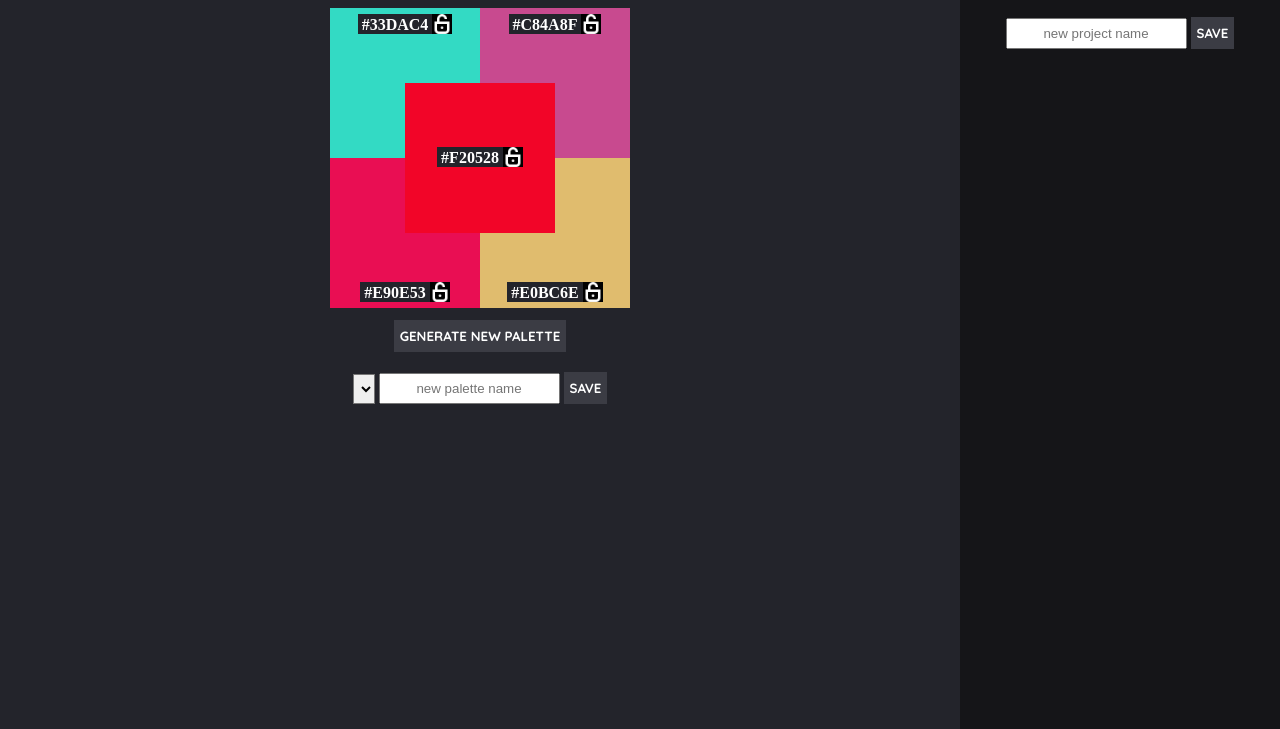
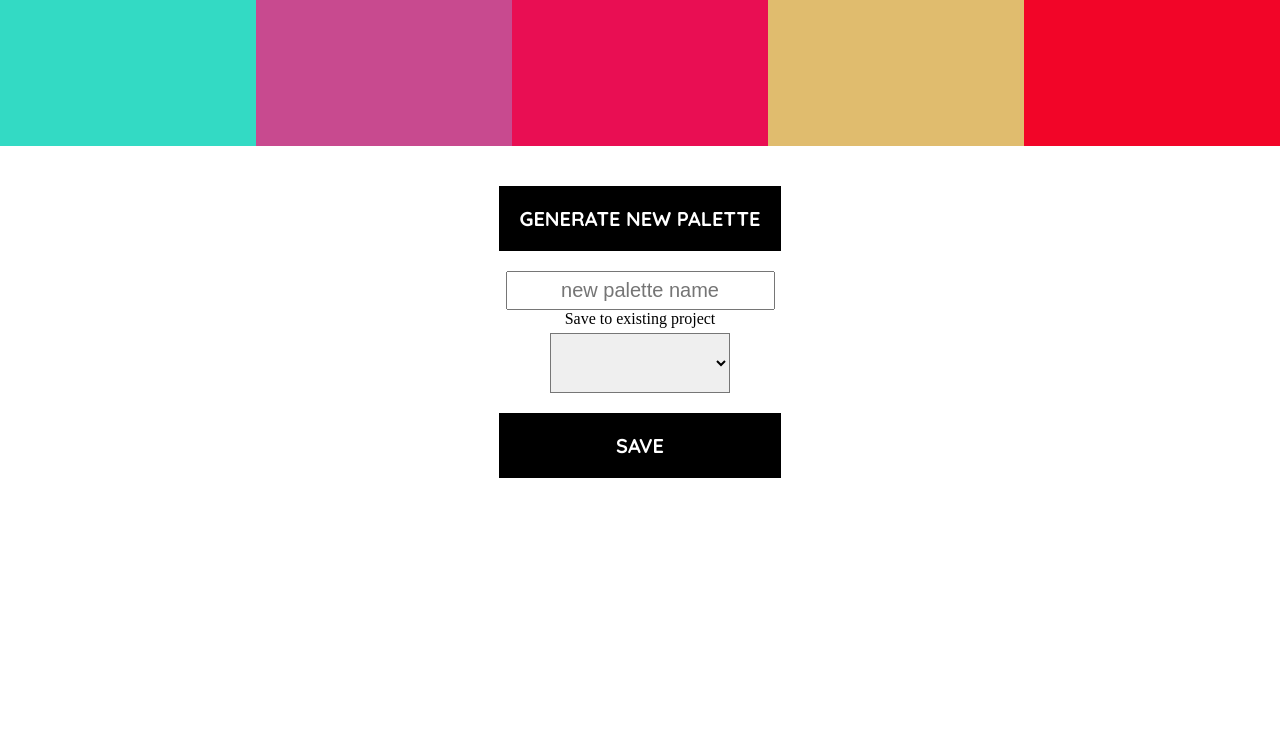
Before and after one commit to NikBorn/mod4-Palette-Picker, a website: page public/index.html in a window 1280 px wide. Shown: the part 71-800 px from the top of the page. Drawn offline with nearby package versions, Linux system fonts and the light colour scheme; no server answers.

Commit message:
start to redesign

```diff
--- a/public/css/styles.css
+++ b/public/css/styles.css
@@ -13,16 +13,16 @@ header {
 }
 
 main {
-  background-color: #23242b;
+  /* background-color: #23242b; */
   display: inline-block;
-  width: 75%;
+  width: 100%;
   min-height: 100vh;
 }
 
 aside {
   background-color: #151518;
   color: white;
-  float: right;
+  /* float: right; */
   width: 25%;
   height: 100vh;
   padding-top: 40px;
@@ -31,31 +31,41 @@ aside {
 
 button {
   color: white;
-  background-color: #3b3c44;
+  background-color: #000000;
   border: none;
-  padding: 8px 6px;
+  padding: 20px;
   font-weight: bold;
+  font-size: 20px;
   font-family: 'Quicksand', sans-serif;
   border-radius: 0;
   cursor: pointer;
-
+  width: 282px;
 }
 
 button:hover {
-  background-color: #89FC3E;
-  color: black;
+  background-color: grey;
+  /* color: black; */
   cursor: pointer;
 }
 
 select,
 option {
-  height: 30px;
+  height: 60px;
   border-radius: 0px;
   cursor: pointer;
+  font-size: 20px;
+  display: block;
+  margin: 0 auto;
+  min-width: 180px;
+}
+
+select {
+  margin: 5px auto 20px auto;
 }
 
 input {
   padding: 6px 0;
+  font-size: 20px;
 }
 
 h1 {
@@ -84,17 +94,18 @@ h6 {
 }
 
 .main-palette {
-  display: flex;
-  width: 304px;
-  border: 2px solid #23242b;
+  display: inline-flex;
+  /* width: 304px; */
+  /* border: 2px solid #23242b; */
   flex-wrap: wrap;
-  margin: 40px auto 10px auto;
-  position: relative;
+  margin: 0 0 40px 0;
+  justify-content: center;
+  width: 100%;
 }
 
 .colorbox {
-  width: 150px;
-  height: 150px;
+  width: 20%;
+  height: 180px;
   display: inline-flex;
   justify-content: center;
 }
@@ -131,20 +142,38 @@ h6 {
 }
 
 .color5 {
-  position: absolute;
-  left: 75px;
-  top: 75px;
-  padding-top: 64px;
+  /* left: 75px; */
 }
+
+.color1 {
+}
+
+.color2 {
+
+
+}
+
+.color3 {
+
+
+}
+
+.color4 {
+
+}
+
+.color5 {
+
+}
+
+
 
 .color1,
 .color2 {
-  padding-top: 6px;
 }
 
 .color3,
 .color4 {
-  padding-top: 124px;
 }
 
 .generate-palette-button {
--- a/public/index.html
+++ b/public/index.html
@@ -19,34 +19,35 @@
     </header>
     <article class='main-palette'>
       <div class='color1 colorbox'>
-        <h4 class='color-value-top color-text-1'>#25B0E4</h4>
-        <div class='color-lock'></div>
+        <!-- <h4 class='color-value-top color-text-1'>#25B0E4</h4> -->
+        <!-- <div class='color-lock'></div> -->
       </div>
       <div class='color2 colorbox'>
-        <h4 class='color-value-top color-text-2'>#E5AF20</h4>
-        <div class='color-lock'></div>
+        <!-- <h4 class='color-value-top color-text-2'>#E5AF20</h4> -->
+        <!-- <div class='color-lock'></div> -->
       </div>
       <div class='color3 colorbox'>
-        <h4 class='color-value-bottom color-text-3'>#3F4EED</h4>
-        <div class='color-lock'></div>
+        <!-- <h4 class='color-value-bottom color-text-3'>#3F4EED</h4> -->
+        <!-- <div class='color-lock'></div> -->
       </div>
       <div class='color4 colorbox'>
-        <h4 class='color-value-bottom color-text-4'>#E1362E</h4>
-        <div class='color-lock'></div>
+        <!-- <h4 class='color-value-bottom color-text-4'>#E1362E</h4> -->
+        <!-- <div class='color-lock'></div> -->
       </div>
       <div class='color5 colorbox'>
-        <h4 class='color-value-center color-text-5'>#2441A1</h4>
-        <div class='color-lock'></div>
+        <!-- <h4 class='color-value-center color-text-5'>#2441A1</h4> -->
+        <!-- <div class='color-lock'></div> -->
       </div>
     </article>
     <button class='generate-palette-button'>GENERATE NEW PALETTE</button>
+    <input class='palette-name-input'type='text' placeholder='new palette name'>
+    <p>Save to existing project</p>
     <select class='projects-dropdown' name="projects">
     </select>
-    <input class='palette-name-input'type='text' placeholder='new palette name'>
     <button class='save-palette-button'>SAVE</button>
   </main>
 
-  <aside>
+  <!-- <aside>
     <h2>
       projects
     </h2>
@@ -59,7 +60,7 @@
 
     </div>
 
-  </aside>
+  </aside> -->
     <script
       src="https://unpkg.com/dexie@latest/dist/dexie.js">
     </script>
```
